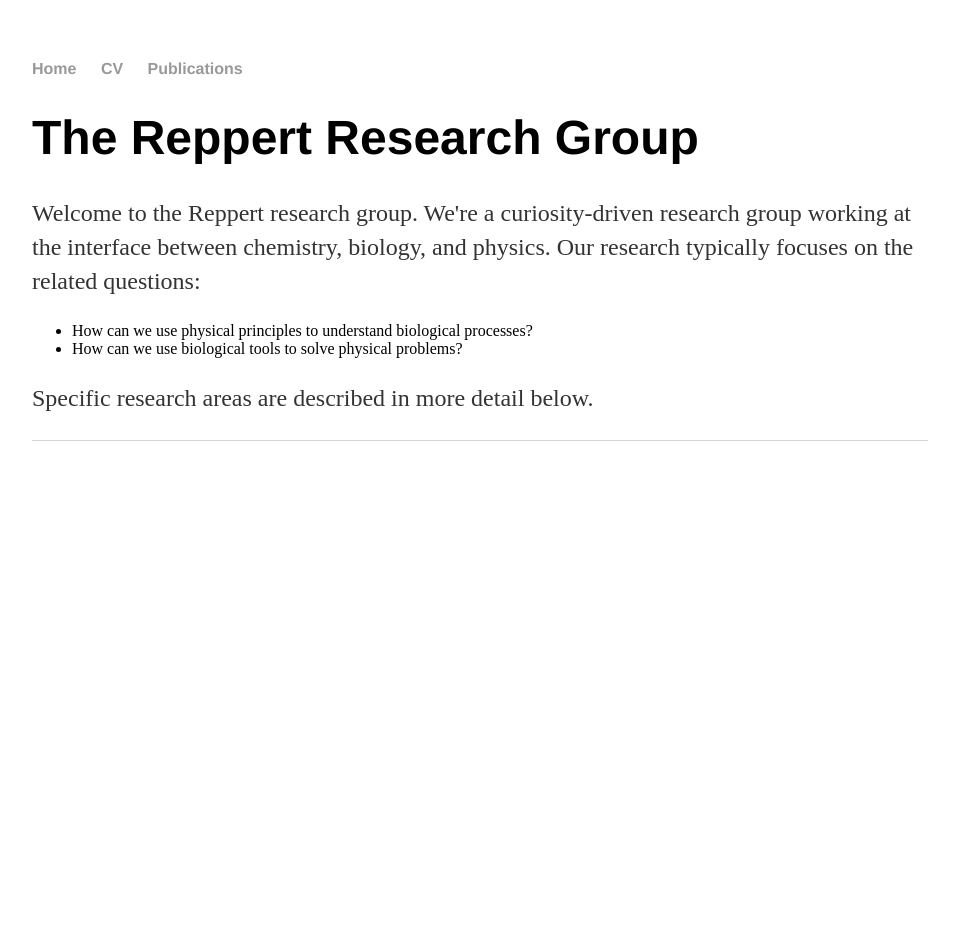
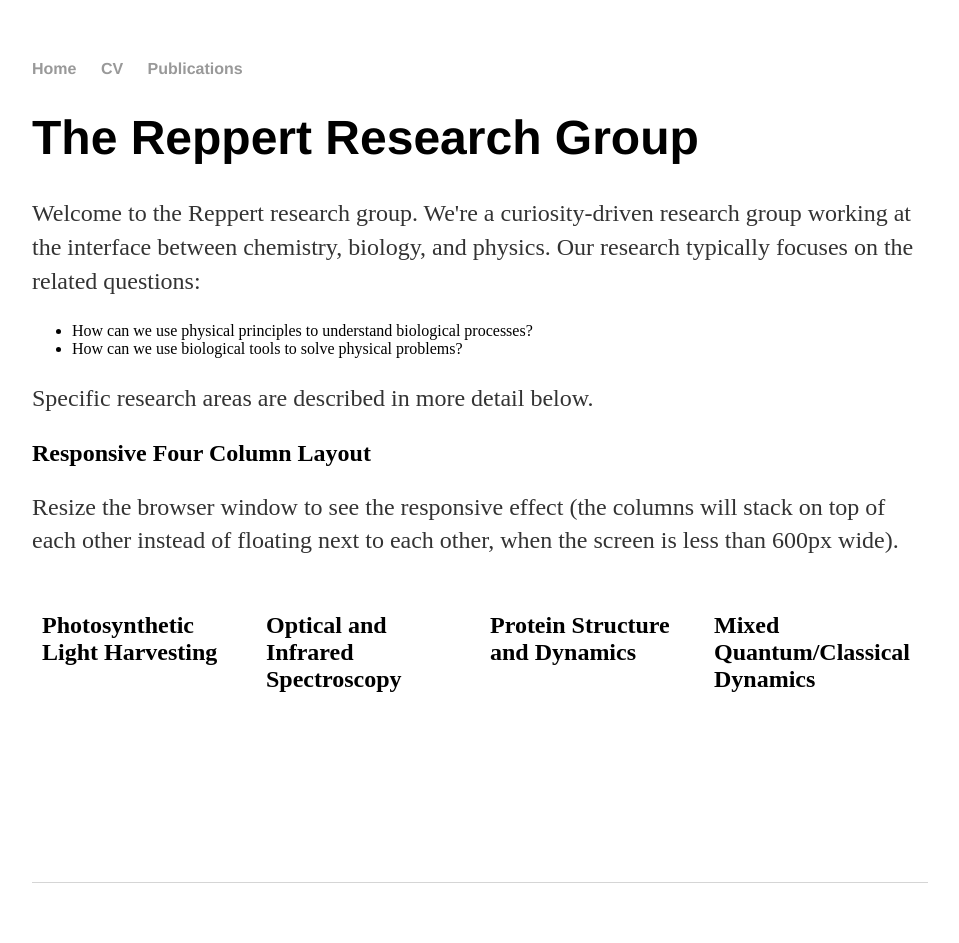
Before and after one commit to mreppert/mreppert.github.io, a Jekyll site: the page built from index.html, in a window 1280 px wide. Shown: the whole page, without its empty margins (160-1119 px from the left). Built offline with Jekyll 4.4.1, drawn with Linux system fonts in a browser that asks for light colours; before the commit the page ends 900 px from its top, so only the background shows below that.

Commit message:
Update index.html

```diff
--- a/index.html
+++ b/index.html
@@ -2,6 +2,37 @@
 layout: default
 title: Reppert Research Group
 ---
+<head>
+<meta name="viewport" content="width=device-width, initial-scale=1">
+<style>
+* {
+  box-sizing: border-box;
+}
+
+/* Create four equal columns that floats next to each other */
+.column {
+  float: left;
+  width: 25%;
+  padding: 10px;
+  height: 300px; /* Should be removed. Only for demonstration */
+}
+
+/* Clear floats after the columns */
+.row:after {
+  content: "";
+  display: table;
+  clear: both;
+}
+
+/* Responsive layout - makes the four columns stack on top of each other instead of next to each other */
+@media screen and (max-width: 600px) {
+  .column {
+    width: 100%;
+  }
+}
+</style>
+</head>
+
 <div class="blurb">
 	<h1>The Reppert Research Group</h1>
 	<p>Welcome to the Reppert research group. We're a curiosity-driven research group working at the interface between chemistry, biology, and physics. Our research typically focuses on the related questions:</p>
@@ -11,3 +42,25 @@ title: Reppert Research Group
 	</ul>
     <p>Specific research areas are described in more detail below.</p>
 </div><!-- /.blurb -->
+<body>
+
+<h2>Responsive Four Column Layout</h2>
+<p>Resize the browser window to see the responsive effect (the columns will stack on top of each other instead of floating next to each other, when the screen is less than 600px wide).</p>
+
+<div class="row">
+  <div class="column">
+    <h2>Photosynthetic Light Harvesting</h2>
+  </div>
+  <div class="column">
+    <h2>Optical and Infrared Spectroscopy</h2>
+  </div>
+  <div class="column">
+    <h2>Protein Structure and Dynamics</h2>
+  </div>
+  <div class="column">
+    <h2>Mixed Quantum/Classical Dynamics</h2>
+  </div>
+</div>
+
+</body>
+</html>
```
